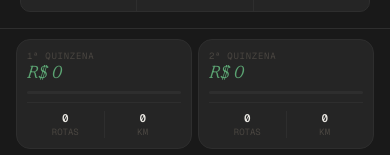
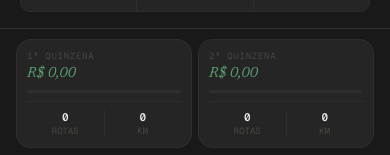
Before and after one commit to omedeiroz/financial, a React app in the folder frontend/: page /history in a window 390 px wide. Shown: the part 187-342 px from the top of the page. Built offline with nearby package versions, Linux system fonts and the light colour scheme; no server answers; the HTML template or start-up script is replaced by a standard one.

Commit message:
feat: update MonthHistory component to display quinzena-specific liquid values; enhance styling for better responsiveness

```diff
--- a/frontend/src/pages/MonthHistory/MonthHistory.jsx
+++ b/frontend/src/pages/MonthHistory/MonthHistory.jsx
@@ -112,9 +112,13 @@ export default function MonthHistory() {
 
       {/* ── Hero ── */}
       <div className={styles.hero} key={month}>
-        <span className={styles.heroEyebrow}>VALOR LÍQUIDO DO MÊS</span>
+        <span className={styles.heroEyebrow}>
+          {activeQ === 1 ? 'VALOR LÍQUIDO · 1ª QUINZENA' : activeQ === 2 ? 'VALOR LÍQUIDO · 2ª QUINZENA' : 'VALOR LÍQUIDO DO MÊS'}
+        </span>
         <div className={styles.heroRow}>
-          <span className={styles.heroValue}>{formatCurrency(currTotal)}</span>
+          <span className={styles.heroValue}>
+            {formatCurrency(activeQ === 1 ? q1.total_liquid : activeQ === 2 ? q2.total_liquid : currTotal)}
+          </span>
           {deltaPct !== null && (
             <div className={styles.heroDelta}>
               <span
@@ -157,7 +161,7 @@ export default function MonthHistory() {
               onClick={() => setActiveQ(prev => prev === q ? 0 : q)}
             >
               <span className={styles.qEyebrow}>{q === 1 ? '1ª QUINZENA' : '2ª QUINZENA'}</span>
-              <span className={styles.qValue}>{formatCurrencyShort(qd.total_liquid)}</span>
+              <span className={styles.qValue}>{formatCurrency(qd.total_liquid)}</span>
               <div className={styles.qBar}>
                 <div className={styles.qBarFill} style={{ width: `${pct}%` }} />
               </div>
--- a/frontend/src/pages/MonthHistory/MonthHistory.module.css
+++ b/frontend/src/pages/MonthHistory/MonthHistory.module.css
@@ -203,14 +203,12 @@
   display: block;
   font-family: var(--font-serif);
   font-style: italic;
-  font-size: 18px;
+  font-size: clamp(13px, 3.8vw, 17px);
   color: var(--ok);
-  line-height: 1;
+  line-height: 1.15;
   margin-bottom: 8px;
-  letter-spacing: -0.02em;
-  white-space: nowrap;
-  overflow: hidden;
-  text-overflow: ellipsis;
+  letter-spacing: -0.01em;
+  word-break: break-word;
 }
 
 .qBar {
```
